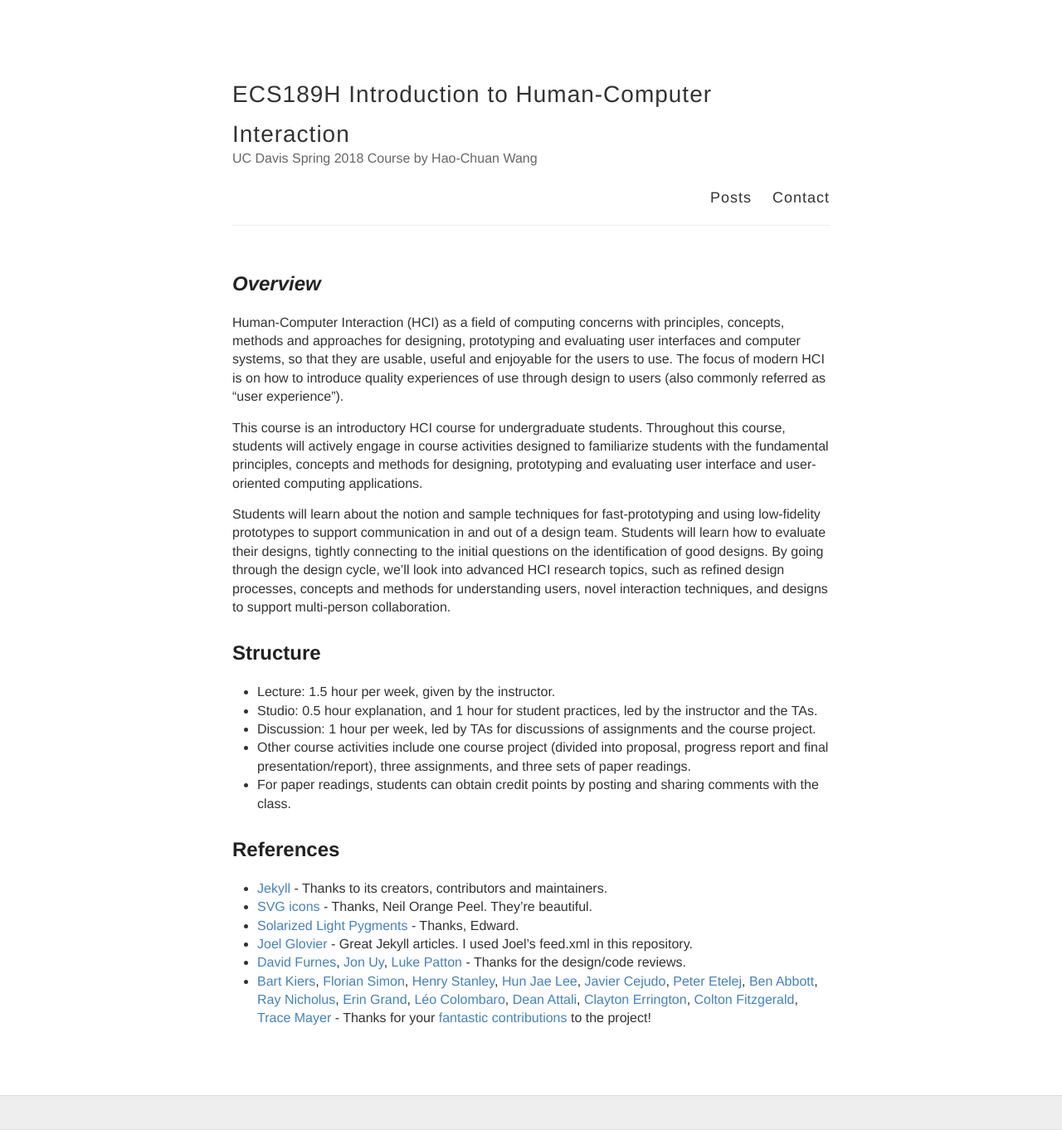
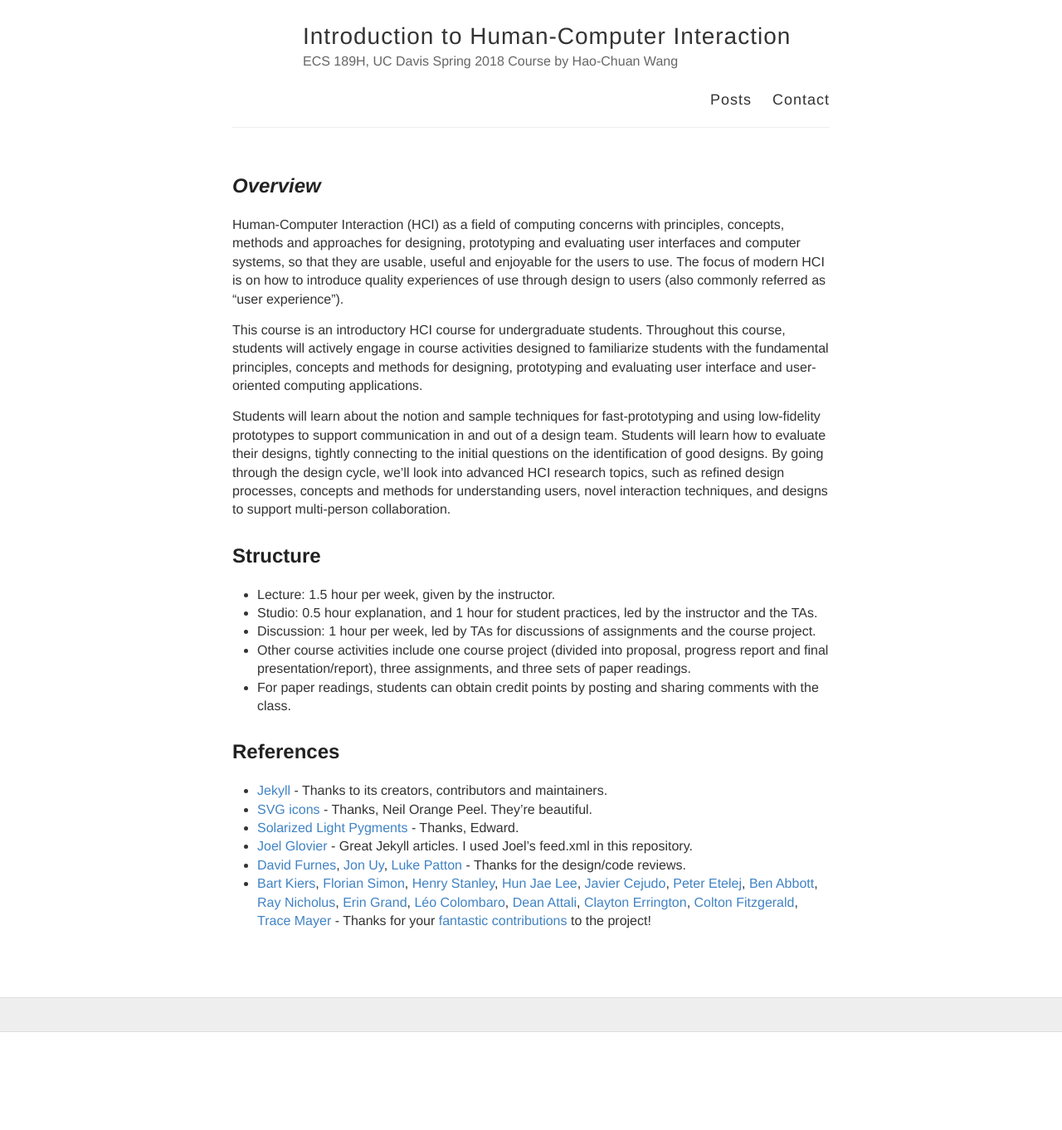
Before and after one commit to hciwang/hciwang.github.io, a Jekyll site: the page built from index.html, in a window 1280 px wide. Shown: the whole page at 83% size. Built offline with Jekyll 4.4.1, drawn with Linux system fonts in a browser that asks for light colours; after the commit the page ends 1244 px from its top, so only the background shows below that.

Commit message:
Update _config.yml

```diff
--- a/_config.yml
+++ b/_config.yml
@@ -3,10 +3,10 @@
 #
 
 # Name of your site (displayed in the header)
-name: ECS189H Introduction to Human-Computer Interaction
+name: Introduction to Human-Computer Interaction
 
 # Short bio or description (displayed in the header)
-description: UC Davis Spring 2018 Course by Hao-Chuan Wang
+description: ECS 189H, UC Davis Spring 2018 Course by Hao-Chuan Wang
 # URL of your avatar or profile pic (you could use your GitHub profile pic)
 avatar:
 
```
